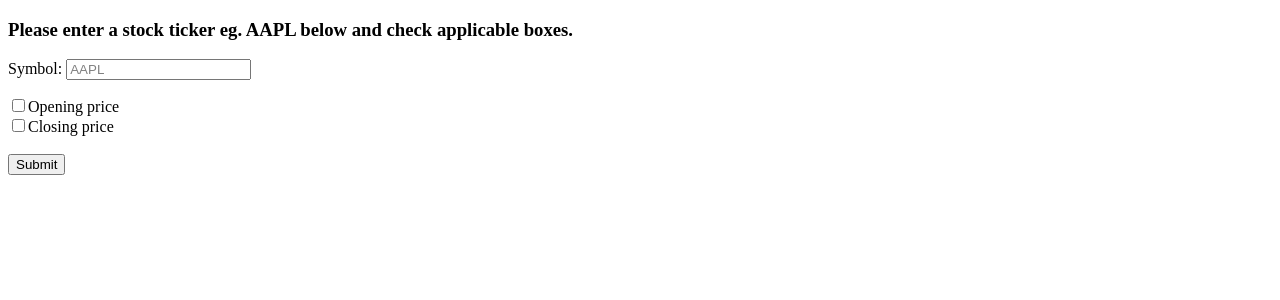
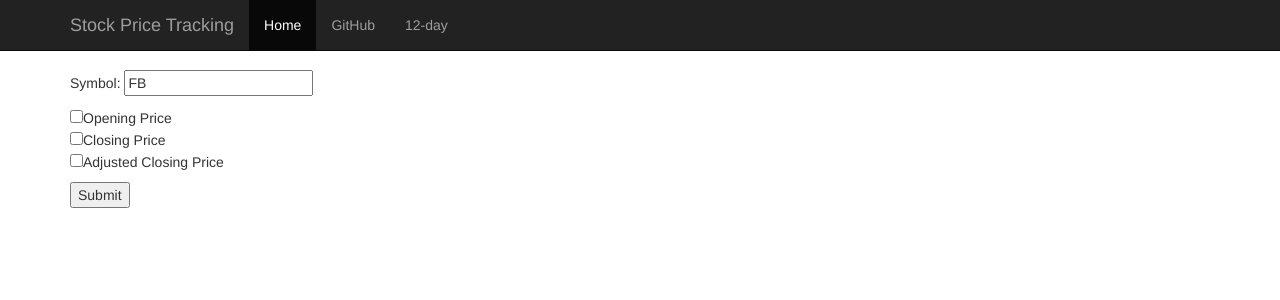
Before and after one commit to wonder-ying/ying-project0, a Flask app: page /index in a window 1280 px wide. Shown: the top 300 px of the page. Run offline with Flask 2, Linux system fonts and the light colour scheme; some libraries are stand-ins or nearby versions.

Commit message:
first commit

```diff
--- a/app.py
+++ b/app.py
@@ -1,10 +1,9 @@
+from flask import Flask, render_template, request, redirect, abort, Response
+import requests
+import simplejson as json
+#import datetime
+import jinja2
 import pandas as pd
-from threading import Thread
-from flask import Flask,render_template,request,redirect
-import simplejson as json
-import requests
-import datetime
-import jinja2
 
 from bokeh.embed import server_document, components
 from bokeh.layouts import column
@@ -12,79 +11,73 @@ from bokeh.models import ColumnDataSource, HoverTool, TextInput, CustomJS
 from bokeh.io import curdoc
 from bokeh.plotting import figure, output_file, show
 from bokeh.server.server import Server
-from bokeh.themes import Theme
 
 app = Flask(__name__)
 
 app.vars={}
 
 @app.route('/')
-def main():
-   return redirect('/index')
-
-@app.route('/index', methods=['GET'])
+@app.route('/index')
 def index():
    return render_template('index.html')
 
 @app.route('/graph', methods=['POST'])
 def graph():
-   # if request.method == 'POST':
    app.vars['symbol'] = request.form['symbol']
 
    API_URL = "https://www.alphavantage.co/query"
    data = { "function": "TIME_SERIES_DAILY_ADJUSTED",
-            "symbol": app.vars['symbol'],
-            "outputsize" : "full",
-            "datatype": "json",
-            "apikey": "GH5U75JGWCE1C0C3" }
-   response = requests.get(API_URL, data)
-   response_json = response.json()
+             "symbol": app.vars['symbol'],
+             "apikey": "UBSVT7NO385KCUNM",
+             "outputsize": "full",
+             "datatype": "json"}
+   r = requests.get(API_URL, data)
+   r_json = r.json()
 
-   df = pd.DataFrame.from_dict(response_json['Time Series (Daily)'], orient= 'index').sort_index(axis=1)
-   df = df.rename(columns={ '1. open': 'Open', '2. high': 'High', '3. low': 'Low', '4. close': 'Close', '5. adjusted close': 'Adj Close', '6. volume': 'Volume', '7. dividend amount': 'Dividend Amount', '8. split coefficient': 'Split Coefficient'})
-   df.reset_index(inplace=True)
-   df['index'] = pd.to_datetime(df['index'])
-   mask = (df['index'] >= '2020-01-01')
-   df = df.loc[mask]
-   df1 = df[[ 'index', 'Open', 'Close', 'Adj Close']]
+   # Import data as Pandas df
+   df = pd.DataFrame.from_dict(r_json['Time Series (Daily)'], orient='index').sort_index(axis=1)
+   df.reset_index(inplace = True)
+   df = df.rename(columns={ 'index': 'Date','1. open': 'Open', '2. high': 'High', '3. low': 'Low', '4. close': 'Close', '5. adjusted close': 'Adjusted Close', '6. volume': 'Volume', '7. dividend amount': 'Dividend Amount', '8. split coefficient': 'Split Coefficient'})
+   df['Date'] = pd.to_datetime(df['Date'])
+   df1 = df.loc[df.Date>='2018-01-01', ['Date', 'Open', 'Close', 'Adjusted Close']]
+   df1 = df1.astype({'Open': 'float64', 'Close': 'float64', 'Adjusted Close': 'float64'})
 
-   p = figure(plot_width=800 ,plot_height=800, x_axis_type="datetime")
-   p.background_fill_color="#f5f5f5"
-   p.grid.grid_line_color="white"
-   p.title.text = 'Monthly Stock Data of %s' % app.vars['symbol'].upper()
-   p.xaxis.axis_label = "Date and Month of 2020"
-   p.yaxis.axis_label = "Price"
-   p.axis.axis_line_color = None
-   p.title.text_font = "Times"
+   # Plot the graph in Bokeh
+   curdoc().clear()
+   p = figure(x_axis_type="datetime", plot_width=1200, plot_height=600, title='Stock Price Tracking', toolbar_location="below")
+   p.title.text = 'Daily Stock Price Tracking of %s'  %app.vars['symbol'].upper()
+   p.xaxis.axis_label = "Date and Year"
+   p.yaxis.axis_label = "Stock Price"
    p.title.text_font_size = "20px"
 
    if request.form.get('Open'):
-      p.line(df1['index'], df1['Open'], line_width=2, line_color='blue', legend_label='Open')
+      p.line(df1['Date'], df1['Open'], line_width=3, line_color='blue', alpha=0.5, legend_label='Open')
 
    if request.form.get('Close'):
-      p.line(df1['index'], df1['Close'], line_width=2, line_color='green', legend_label='Close')
+      p.line(df1['Date'], df1['Close'], line_width=3, line_color='green', alpha=0.5, legend_label='Close')
 
-   # if request.form.get('Adj Close'):
-   #    p.line(df1['index'], df1['Adj Close'], line_width=2, line_color='red')
+   if request.form.get('Adjusted Close'):
+      p.line(df1['Date'], df1['Adjusted Close'], line_width=3, line_color='orange', alpha=0.5, legend_label='Adjusted Close')
 
-   # p.add_tools(HoverTool(
-   #    tooltips=[
-   #       ( 'Date',   '@x{%F}'     ),
-   #       ( 'Open',  '$@y{%0.2f}' ),
-   #       ( 'Close',  '$@y{%0.2f}' ),
-   #       ( 'Adj Close',  '$@y{%0.2f}' ),
-   #    ],
 
-   #    formatters={
-   #       '@x'      : 'datetime',
-   #       '@y'     : 'printf',
-   #    },
+   p.add_tools(HoverTool(
+     tooltips=[
+        ( 'Date',   '@x{%F}'     ),
+        ( 'Price',  '$@y{%0.2f}' )
+     ],
 
-   #    mode='vline'
-   # ))
+     formatters={
+        '@x'      : 'datetime',
+        '@y'     : 'printf',
+     },
+
+     mode='mouse'
+   ))
 
    script, div = components(p)
    return render_template('graph.html', script=script, div=div)
 
+
+
 if __name__ == '__main__':
-   app.run(port=33507)
+  app.run(port=5000)
--- a/templates/index.html
+++ b/templates/index.html
@@ -1,37 +1,91 @@
-<!doctype html>
+<!DOCTYPE html>
 <html lang="en">
   <head>
     <meta charset="utf-8">
     <meta name="viewport" content="width=device-width, initial-scale=1, shrink-to-fit=no">
-    <meta name="description" content="Skeleton application demoing Heroku and Flask integration.">
+    <meta name="description" content="Toy application demoing useful tech.">
     <meta name="author" content="@gotoariel">
+    <!-- <link rel="icon" href="favicon.ico"> -->
 
-    <title>Stock Price Tracking App</title>
-    <!--<link rel="stylesheet" href="https://maxcdn.bootstrapcdn.com/bootstrap/3.3.5/css/bootstrap.min.css">
-    <link rel="stylesheet" href="https://maxcdn.bootstrapcdn.com/bootstrap/3.3.5/css/bootstrap-theme.min.css">
-    <script src="https://maxcdn.bootstrapcdn.com/bootstrap/3.3.5/js/bootstrap.min.js"></script>-->
+    <title>Stock Price Tracking</title>
+    <link rel=stylesheet type=text/css href='{{ url_for('static',filename='style_lulu.css')}}'>
+    <!-- Bootstrap core CSS -->
+    <link rel="stylesheet" href="https://maxcdn.bootstrapcdn.com/bootstrap/3.3.7/css/bootstrap.min.css">
+
+    <!-- Custom CSS for navbar-->
+    <style>
+    body {
+      padding-top: 70px;
+    }
+    </style>
   </head>
+
   <body>
+    <!-- navigation -->
+    <nav class="navbar navbar-inverse navbar-fixed-top" role="navigation">
+      <div class="container">
+        <!-- Brand and toggle get grouped for better mobile display -->
+        <div class="navbar-header">
+          <button type="button" class="navbar-toggle" data-toggle="collapse" data-target="#nav-1">
+          <span class="sr-only">Toggle navigation</span>
+          </button>
+          <span class="navbar-brand">Stock Price Tracking</span>
+        </div>
+
+        <div class="collapse navbar-collapse" id="nav-1">
+          <ul class="nav navbar-nav">
+            <li class="nav-item active">
+              <a class="nav-link" href="#">Home<span class="sr-only">(current)</span></a>
+            </li>
+            <li class="nav-item">
+              <a class="nav-link" href="https://github.com/wonder-ying/tdi-project0">GitHub</a>
+            </li>
+            <li class="nav-item">
+              <a class="nav-link" href="https://www.thedataincubator.com/12day.html">12-day</a>
+            </li>
+            <!--
+            <li class="nav-item dropdown">
+              <a class="nav-link dropdown-toggle" href="http://example.com" id="dropdown01" data-toggle="dropdown" aria-haspopup="true" aria-expanded="false">Dropdown</a>
+              <div class="dropdown-menu" aria-labelledby="dropdown01">
+                <a class="dropdown-item" href="#">Action</a>
+                <a class="dropdown-item" href="#">Another action</a>
+                <a class="dropdown-item" href="#">Something else here</a>
+              </div>
+            </li>
+            -->
+          </ul>
+          <!--
+          <form class="form-inline my-2 my-lg-0">
+            <input class="form-control mr-sm-2" type="text" placeholder="Search" aria-label="Search">
+            <button class="btn btn-outline-success my-2 my-sm-0" type="submit">Search</button>
+          </form>
+          -->
+        </div>
+      </div>
+    </nav>
+
+    <!-- form -->
     <div class="container">
       <div class="row">
         <div class="col-lg-12 text-left">
-          <h3>Please enter a stock ticker eg. AAPL below and check applicable boxes. </h2>
           <form id='input' method='post' action='graph'>
-            <p>
-            Symbol: <input type='text'
-                           name='symbol' value="AAPL"
-                           style ='color:gray'/>
-            </p>
-            <p>
-            <input type="checkbox" name='Open'>Opening price<br>
-            <input type="checkbox" name='Close'>Closing price<br>
-            <!--<input type="checkbox" name='Adj Close'>Adjusted closing price<br>-->
-            <br>
-            <input type="submit" value="Submit">
-            </p>
+          <p>
+            Symbol: <input type='text' name='symbol' value="FB" /></p>
+          <p>
+          <input type="checkbox" name='Open' />Opening Price<br>
+          <input type="checkbox" name='Close' />Closing Price<br>
+          <input type="checkbox" name='Adjusted Close' />Adjusted Closing Price<br>
+          </p>
+          <p><input type="submit" value="Submit"></p>
           </form>
         </div>
       </div>
     </div>
+
+    <!-- Bootstrap core JavaScript
+    ================================================== -->
+    <!-- Placed at the end of the document so the pages load faster -->
+    <script src="https://cdnjs.cloudflare.com/ajax/libs/jquery/3.2.1/jquery.js"></script>
+    <script src="https://maxcdn.bootstrapcdn.com/bootstrap/3.3.7/js/bootstrap.min.js"></script>
   </body>
 </html>
```
Also changed, not shown: templates/graph.html (+55 -0 lines), 1 other file.
